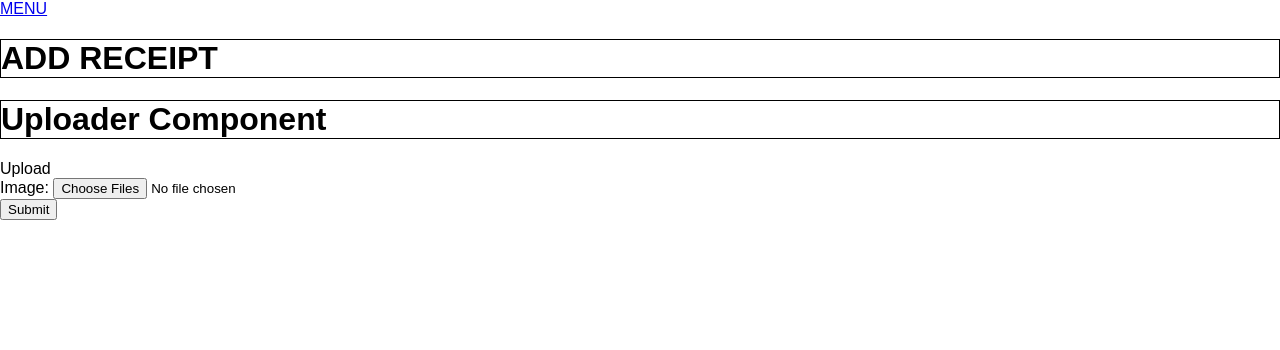
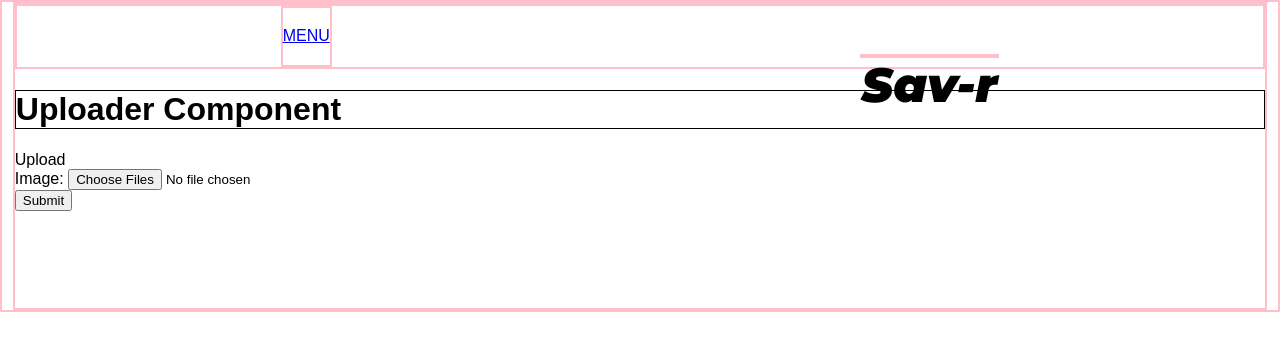
Before and after one commit to girOly/sav-r, a React (Create React App) app in the folder client/: page /add_receipt in a window 1280 px wide. Shown: the top 350 px of the page. Built offline with nearby package versions, Linux system fonts and the light colour scheme; no server answers.

Commit message:
top of addReceipt flexboxed

```diff
--- /dev/null
+++ b/client/src/components/Add-receipt.css
@@ -0,0 +1,34 @@
+@import url("https://fonts.googleapis.com/css?family=Montserrat:400,900i|Teko&display=swap");
+
+.receiptBigBox {
+  border: 2px solid pink;
+  display: flex;
+  flex-direction: row;
+  justify-content: center;
+}
+.receiptMain {
+  border: 2px solid pink;
+  width: 98%;
+  display: flex;
+  flex-direction: column;
+}
+.receiptLogoMenu {
+  border: 2px solid pink;
+  display: flex;
+  flex-direction: row;
+  justify-content: space-around;
+  max-height: 20%;
+}
+.receiptMenuBox {
+  border: 2px solid pink;
+  display: flex;
+  flex-direction: column;
+  justify-content: center;
+}
+.receiptSavrLogo {
+  font-family: "Montserrat", sans-serif;
+  color: black;
+  font-style: italic;
+  font-size: 3rem;
+  border: 2px solid pink;
+}
--- a/client/src/components/Add-receipt.js
+++ b/client/src/components/Add-receipt.js
@@ -1,5 +1,6 @@
 import React, { useState } from "react";
 import { BrowserRouter as Router, Route, Link } from "react-router-dom";
+import "./Add-receipt.css";
 import Uploader from "./Uploader";
 import Confirm from "./Confirm";
 import Edit from "./Edit";
@@ -23,9 +24,14 @@ export default function AddReceipt(props) {
   console.log("imageURL from addReceipt", imageURL);
 
   return (
-    <container>
+    <container className="receiptBigBox">
+      <div className="receiptMain">
+        <div className="receiptLogoMenu">
+          <div className="receiptMenuBox">
             <Link to="/">MENU</Link>
-      <h1>ADD RECEIPT</h1>
+          </div>
+          <h3 className="receiptSavrLogo">Sav-r</h3>
+        </div>
         <div>
           <Uploader userConfirm={userConfirm} />
         </div>
@@ -34,9 +40,7 @@ export default function AddReceipt(props) {
             <Confirm total={total} imageURL={imageURL} budget={props.budget} />
           )}
         </div>
-      {/* <div>
-        <Edit />
-      </div> */}
+      </div>
     </container>
   );
 }
```
Lines whose indentation alone changed are shown as unchanged.
